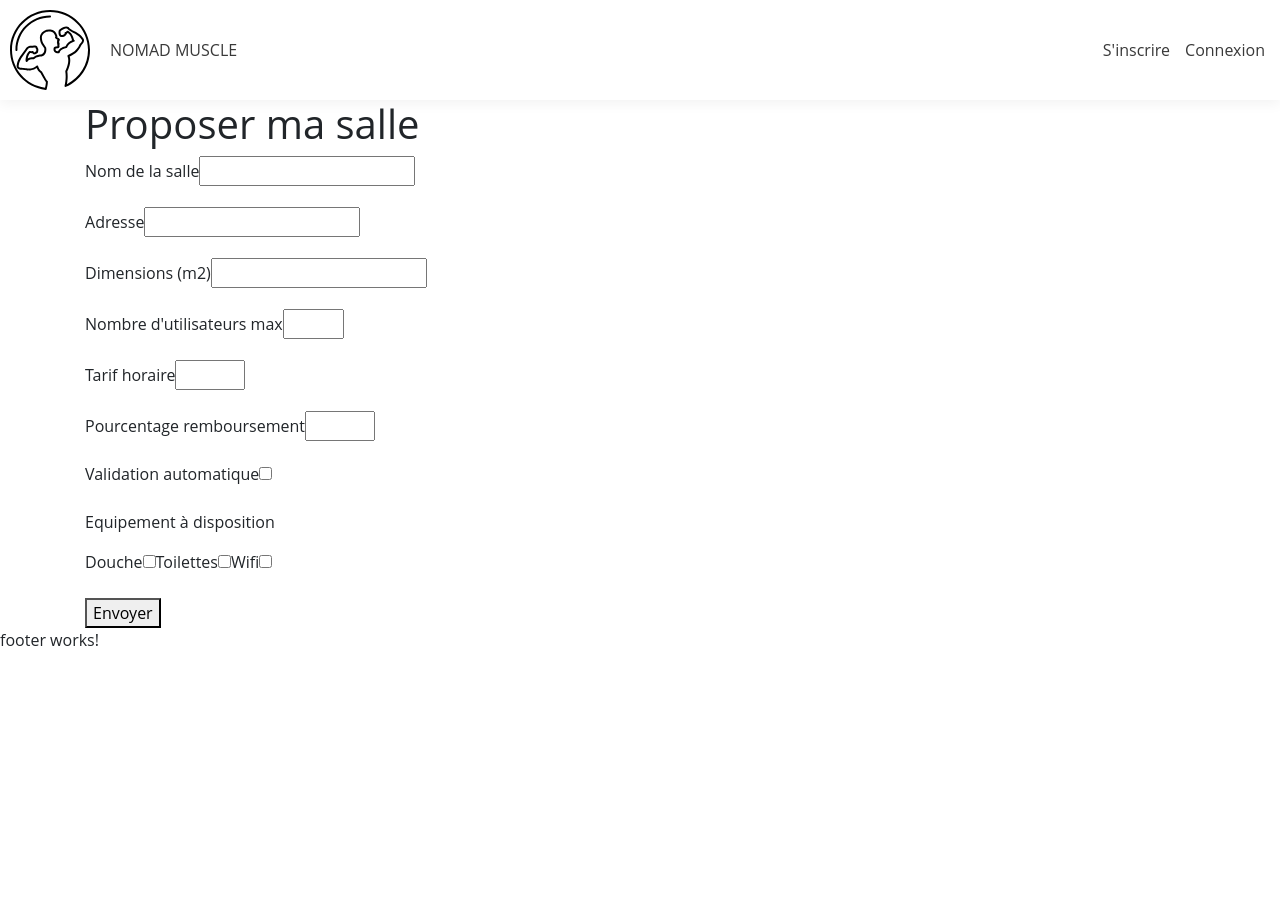
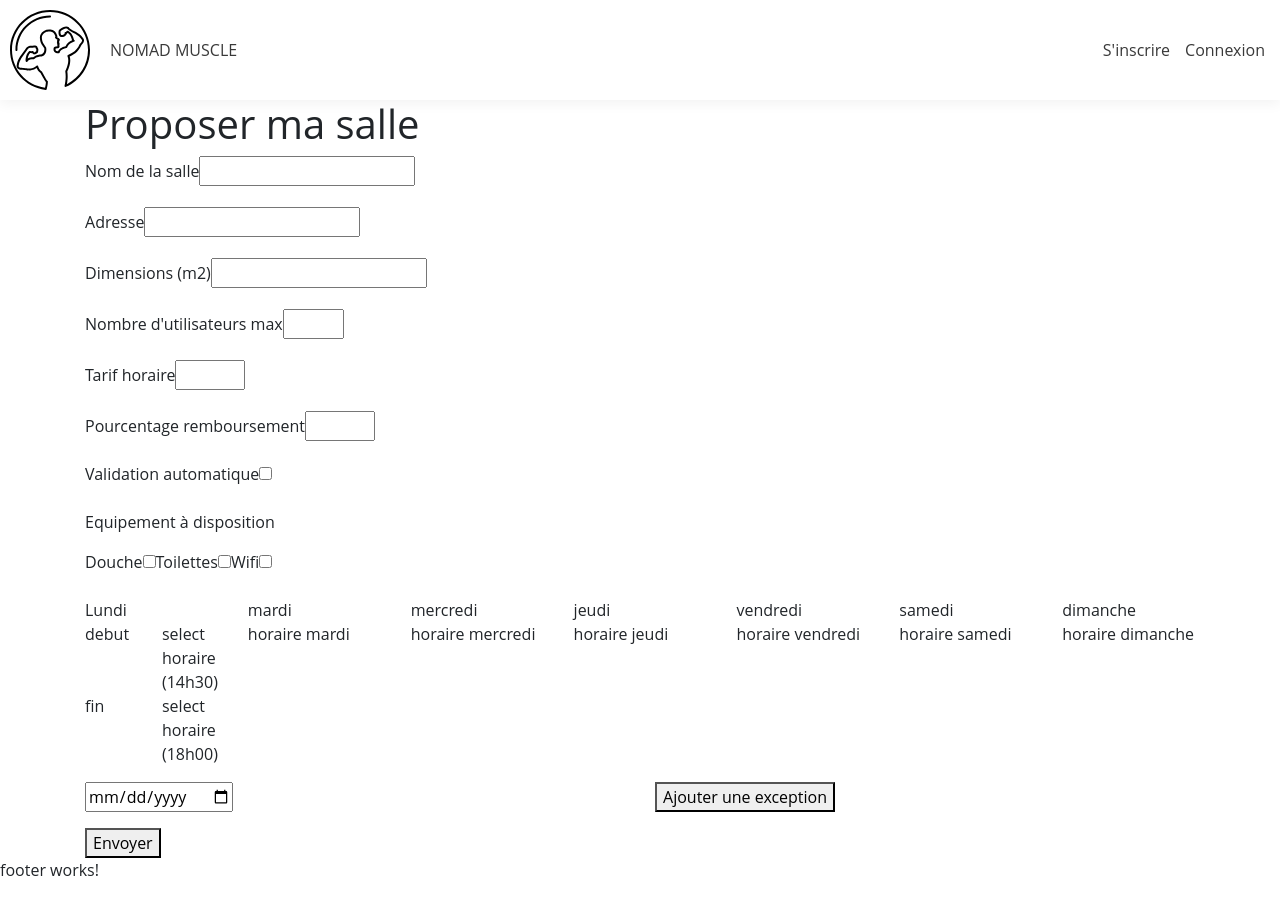
Before and after one commit to Petivi/nomadMuscle, an Angular app in the folder nomadMuscle/: page /enregistrer-salle in a window 1280 px wide. Before the commit the page ends 800 px from the top, so only its background shows below. Built offline with nearby package versions, Linux system fonts and the light colour scheme.

Commit message:
enregistrer salle

```diff
--- a/nomadMuscle/src/app/login/login.component.ts
+++ b/nomadMuscle/src/app/login/login.component.ts
@@ -12,7 +12,7 @@ import { User } from '../models/app.model';
 
 export class LoginComponent implements OnInit {
     radio: string;
-    user: User = new User;
+    user: User = new User({});
 
     constructor(private _appService: AppService) { }
 
--- a/nomadMuscle/src/app/models/app.model.ts
+++ b/nomadMuscle/src/app/models/app.model.ts
@@ -4,6 +4,13 @@ export class User {
     mail: string;
     dateNaissance: Date;
     password: string;
+    constructor(info: any) {
+        for (let k in info) {
+            if (info.hasOwnProperty(k)) {
+                this[k] = info[k];
+            }
+        }
+    }
 }
 
 export class Salle {
@@ -19,15 +26,36 @@ export class Salle {
     validationAuto: boolean;
     tarifHoraire: number;
     pourcentageRemboursement: number;
+    constructor(info: any) {
+        for (let k in info) {
+            if (info.hasOwnProperty(k)) {
+                this[k] = info[k];
+            }
+        }
+    }
 }
 
 export class Disponibilite {
     semaine: Jour[];
     exception: Date[];
+    constructor(info: any) {
+        for (let k in info) {
+            if (info.hasOwnProperty(k)) {
+                this[k] = info[k];
+            }
+        }
+    }
 }
 
 export class Jour {
     titre: string;
     debut: number;
     fin: number;
+    constructor(info: any) {
+        for (let k in info) {
+            if (info.hasOwnProperty(k)) {
+                this[k] = info[k];
+            }
+        }
+    }
 }
--- a/nomadMuscle/src/app/my-room/my-room.component.html
+++ b/nomadMuscle/src/app/my-room/my-room.component.html
@@ -18,6 +18,17 @@
 				<div class="col">{{salle.pourcentageRemboursement}} %</div>
 			</div>
 			<div class="row">
+				<label class="col">Disponibilité</label>
+				<div class="col" *ngFor="let jour of salle.disponibilite.semaine">
+					{{jour.titre + ' ' + jour.debut + ' ' + jour.fin}}</div>
+				</div>
+				<div class="row">
+					<label class="col">Exception</label>
+					<div class="col" *ngFor="let exception of salle.disponibilite.exception">
+					{{exception}}
+				</div>
+			</div>
+			<div class="row">
 				<label class="col">Service</label>
 				<div class="col" *ngFor="let service of salle.service">{{service}}</div>
 			</div>
--- a/nomadMuscle/src/app/register-room/register-room.component.html
+++ b/nomadMuscle/src/app/register-room/register-room.component.html
@@ -31,11 +31,86 @@
     <div class="form-group">
         <p>Equipement à disposition</p>
         <label for="shower">Douche</label>
-    <input type="checkbox" id="shower" name="equipments" (click)="gestionEquipement($event, 'Douche')">
+        <input type="checkbox" id="shower" name="equipments" (change)="gestionEquipement($event, 'Douche')">
         <label for="toilets">Toilettes</label>
-    <input type="checkbox" id="toilets" name="equipments" (click)="gestionEquipement($event, 'Toilettes')">
+        <input type="checkbox" id="toilets" name="equipments" (change)="gestionEquipement($event, 'Toilettes')">
         <label for="wifi">Wifi</label>
-    <input type="checkbox" id="wifi" name="equipments" (click)="gestionEquipement($event, 'Wifi')">
+        <input type="checkbox" id="wifi" name="equipments" (change)="gestionEquipement($event, 'Wifi')">
+    </div>
+    <div class="form-group">
+        <div class="row">
+            <div class="col">
+                <div class="row">
+                    <div class="col">Lundi</div>
+                </div>
+                <div class="row">
+                    <div class="col">debut</div>
+                    <div class="col">select horaire (14h30)</div>
+                </div>
+                <div class="row">
+                    <div class="col">fin</div>
+                    <div class="col">select horaire (18h00)</div>
+                </div>
+            </div>
+            <div class="col">
+                <div class="row">
+                    <div class="col">mardi</div>
+                </div>
+                <div class="row">
+                    <div class="col">horaire mardi</div>
+                </div>
+            </div>
+            <div class="col">
+                <div class="row">
+                    <div class="col">mercredi</div>
+                </div>
+                <div class="row">
+                    <div class="col">horaire mercredi</div>
+                </div>
+            </div>
+            <div class="col">
+                <div class="row">
+                    <div class="col">jeudi</div>
+                </div>
+                <div class="row">
+                    <div class="col">horaire jeudi</div>
+                </div>
+            </div>
+            <div class="col">
+                <div class="row">
+                    <div class="col">vendredi</div>
+                </div>
+                <div class="row">
+                    <div class="col">horaire vendredi</div>
+                </div>
+            </div>
+            <div class="col">
+                <div class="row">
+                    <div class="col">samedi</div>
+                </div>
+                <div class="row">
+                    <div class="col">horaire samedi</div>
+                </div>
+            </div>
+            <div class="col">
+                <div class="row">
+                    <div class="col">dimanche</div>
+                </div>
+                <div class="row">
+                    <div class="col">horaire dimanche</div>
+                </div>
+            </div>
+        </div>
+    </div>
+    <div class="form-group">
+        <div class="row">
+            <div class="col">
+                <input type="date" [(ngModel)]="selectedDate">
+            </div>
+            <div class="col">
+                <button (click)="addException()">Ajouter une exception</button>
+            </div>
+        </div>
     </div>
     <button (click)="addSalle()">Envoyer</button>
 </div>
--- a/nomadMuscle/src/app/register-room/register-room.component.ts
+++ b/nomadMuscle/src/app/register-room/register-room.component.ts
@@ -10,7 +10,8 @@ import { AppService } from '../app.service';
     styleUrls: ['./register-room.component.scss']
 })
 export class RegisterRoomComponent implements OnInit {
-    salle: Salle = new Salle;
+    salle: Salle = new Salle({});
+    selectedDate: Date;
 
     constructor(private _appService: AppService) { }
 
@@ -24,4 +25,21 @@ export class RegisterRoomComponent implements OnInit {
         });
     }
 
+    gestionEquipement(event, type: string) {
+        this.salle.equipements = this.salle.equipements ? this.salle.equipements : [];
+        if (event.target.checked) {
+            this.salle.equipements.push(type);
+        } else {
+            let id = this.salle.equipements.findIndex(e => e === type);
+            if (id !== -1) {
+                this.salle.equipements.splice(id, 1);
+            }
+        }
+    }
+
+    addException() {
+        this.salle.disponibilite = this.salle.disponibilite ? this.salle.disponibilite : {semaine: [], exception: []};
+        this.salle.disponibilite.exception.push(this.selectedDate);
+        console.log(this.salle)
+    }
 }
--- a/nomadMuscle/src/app/register-user/register-user.component.ts
+++ b/nomadMuscle/src/app/register-user/register-user.component.ts
@@ -11,7 +11,7 @@ import { User } from '../models/app.model';
     styleUrls: ['./register-user.component.scss']
 })
 export class RegisterUSerComponent implements OnInit {
-    user: User = new User();
+    user: User;
     radio: string;
 
     constructor(private _appService: AppService, private _router: Router) { }
```
Lines whose indentation alone changed are shown as unchanged.
